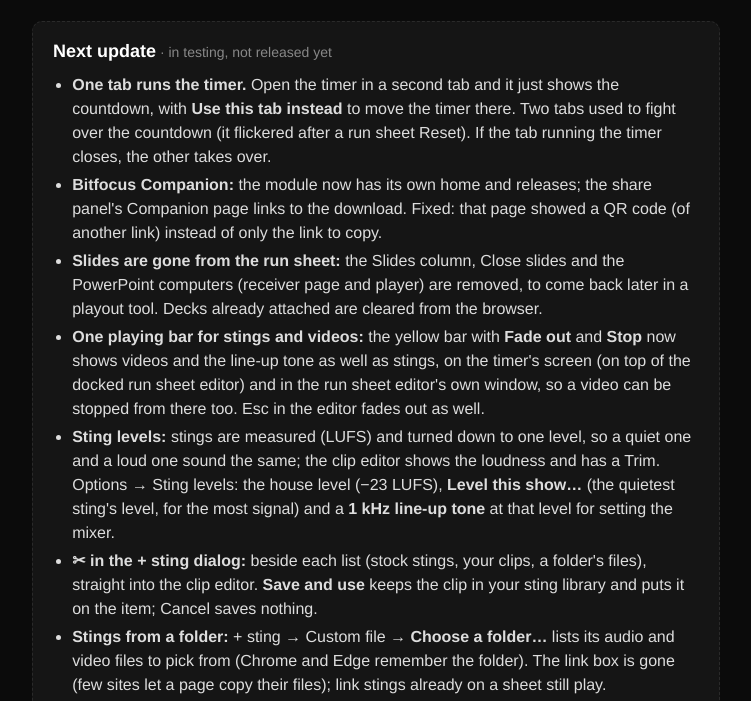
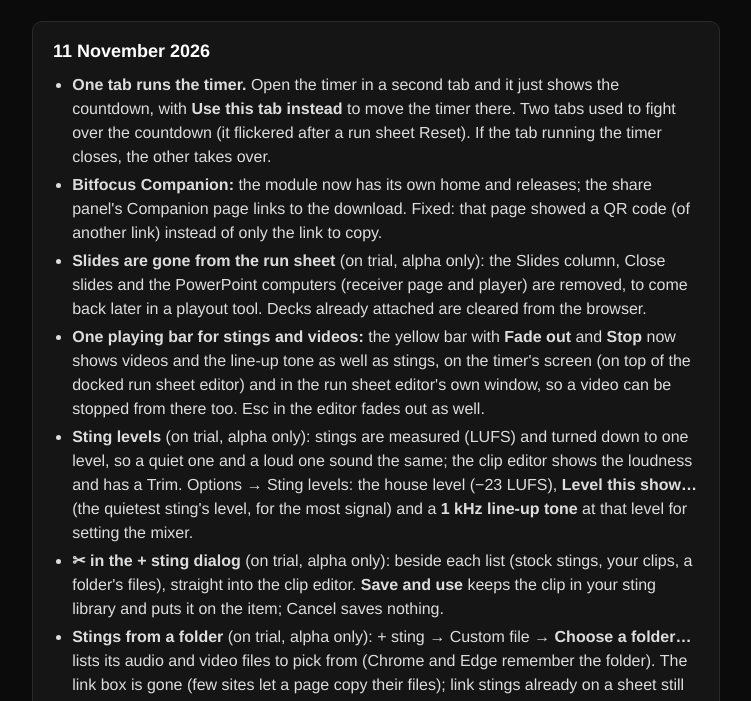
Before and after one commit to jonathan-annett/timer-beta, a website: page public/changelog.html in a window 1280 px wide. Shown: the part 95-796 px from the top of the page, without its empty margins (264-1015 px from the left). Drawn offline with Linux system fonts and the light colour scheme.

Commit message:
Change log: alpha promoted to beta as 11 November 2026 (the sting and PowerPoint items marked alpha only)
Co-Authored-By: Claude Opus 5.5 <noreply@anthropic.com>

```diff
--- a/public/changelog.html
+++ b/public/changelog.html
@@ -37,21 +37,21 @@
     <h1>What's new</h1>
     <p class="sub">Changes to the timer, newest first. <a href="./">Back to the timer</a></p>
 
-    <section class="release" data-version="next">
-      <h2>Next update</h2>
+    <section class="release" data-version="2026-11-11">
+      <h2>11 November 2026</h2>
       <ul>
         <li><b>One tab runs the timer.</b> Open the timer in a second tab and it just shows the countdown, with <b>Use this tab instead</b> to move the timer there. Two tabs used to fight over the countdown (it flickered after a run sheet Reset). If the tab running the timer closes, the other takes over.</li>
         <li><b>Bitfocus Companion:</b> the module now has its own home and releases; the share panel's Companion page links to the download. Fixed: that page showed a QR code (of another link) instead of only the link to copy.</li>
-        <li><b>Slides are gone from the run sheet:</b> the Slides column, Close slides and the PowerPoint computers (receiver page and player) are removed, to come back later in a playout tool. Decks already attached are cleared from the browser.</li>
+        <li><b>Slides are gone from the run sheet</b> (on trial, alpha only): the Slides column, Close slides and the PowerPoint computers (receiver page and player) are removed, to come back later in a playout tool. Decks already attached are cleared from the browser.</li>
         <li><b>One playing bar for stings and videos:</b> the yellow bar with <b>Fade out</b> and <b>Stop</b> now shows videos and the line-up tone as well as stings, on the timer's screen (on top of the docked run sheet editor) and in the run sheet editor's own window, so a video can be stopped from there too. Esc in the editor fades out as well.</li>
-        <li><b>Sting levels:</b> stings are measured (LUFS) and turned down to one level, so a quiet one and a loud one sound the same; the clip editor shows the loudness and has a Trim. Options → Sting levels: the house level (−23 LUFS), <b>Level this show…</b> (the quietest sting's level, for the most signal) and a <b>1 kHz line-up tone</b> at that level for setting the mixer.</li>
-        <li><b>✂ in the + sting dialog:</b> beside each list (stock stings, your clips, a folder's files), straight into the clip editor. <b>Save and use</b> keeps the clip in your sting library and puts it on the item; Cancel saves nothing.</li>
-        <li><b>Stings from a folder:</b> + sting → Custom file → <b>Choose a folder…</b> lists its audio and video files to pick from (Chrome and Edge remember the folder). The link box is gone (few sites let a page copy their files); link stings already on a sheet still play.</li>
+        <li><b>Sting levels</b> (on trial, alpha only): stings are measured (LUFS) and turned down to one level, so a quiet one and a loud one sound the same; the clip editor shows the loudness and has a Trim. Options → Sting levels: the house level (−23 LUFS), <b>Level this show…</b> (the quietest sting's level, for the most signal) and a <b>1 kHz line-up tone</b> at that level for setting the mixer.</li>
+        <li><b>✂ in the + sting dialog</b> (on trial, alpha only): beside each list (stock stings, your clips, a folder's files), straight into the clip editor. <b>Save and use</b> keeps the clip in your sting library and puts it on the item; Cancel saves nothing.</li>
+        <li><b>Stings from a folder</b> (on trial, alpha only): + sting → Custom file → <b>Choose a folder…</b> lists its audio and video files to pick from (Chrome and Edge remember the folder). The link box is gone (few sites let a page copy their files); link stings already on a sheet still play.</li>
         <li><b>Esc fades out whatever is playing</b> over 3 seconds: a walk-up sting, or a video, which then ends as if it had finished. With a panel open, Esc closes the panel instead. In Chrome's full screen a tap does it too; hold Esc to leave full screen.</li>
         <li><b>delete is Back</b> in run sheet mode, as Space is Next (on the timer and in the run sheet editor), for Mac keyboards without Page Up / Page Down (Fn+↑ / Fn+↓ work too). While you type in a box in the run sheet editor, it turns navy: Space and delete then just type.</li>
         <li><b>The run sheet editor opens inside the timer's screen</b>, along the bottom: drag its top edge to resize it, ✕ to close it. <b>⧉ Own window</b> moves it to a window of its own as before (and it opens there from then on); that window's <b>⇲ Dock</b> brings it back. A reload keeps your choice.</li>
         <li><b>Loops in sting clips</b> (on trial, alpha only): make a short sting longer. In the ✂ editor, <b>Add a loop</b> (or Shift+drag on the track) marks a part to repeat; set how many times it plays, hear it over and over with <b>▶ Preview loop</b> while you move its edges, check the joins with <b>▶ Around the loop</b>, and drag its ⟲ tab to put the repeats somewhere else in the track. Too long to keep as a clip? <b>Save as WAV</b> makes the edit a file of its own, to add as the sting's file.</li>
-        <li><b>Sting clips:</b> the ✂ editor shows a standard 6-second close-up while you work on the start or the end (with <b>First 2 s</b> / <b>Last 2 s</b> to hear them), and the sting dialog now has three tabs: Walk-up sting, Custom file and Edited sting. The sting library opens inside the run sheet editor.</li>
+        <li><b>Sting clips</b> (on trial, alpha only): the ✂ editor shows a standard 6-second close-up while you work on the start or the end (with <b>First 2 s</b> / <b>Last 2 s</b> to hear them), and the sting dialog now has three tabs: Walk-up sting, Custom file and Edited sting. The sting library opens inside the run sheet editor.</li>
         <li><b>Playout computers</b> (on trial, alpha only): another computer pairs with the timer and plays its own audio and video cues as the run sheet moves on: at an item's start, at a time into it, or when its time is up. ▶ plays any cue by hand; Follow the timer off takes over completely.</li>
         <li><b>Sting clips</b> (on trial, alpha only): ✂ on a sting opens its waveform: pick just the part to play, with fade in and out, without special software. A <b>Sting library</b> page keeps your clips (of the stock stings or your own tracks) and exports or imports them.</li>
         <li><b>Walk-up stings</b> (on trial, alpha only): give a run sheet item a short piece of music or a video, from a stock list, a link or a file, that plays as the item starts while the item keeps its own time. It plays on (under an introduction, then the speaker's countdown) until another sting starts or you fade it from the timer's screen or a Stream Deck key.</li>
```
